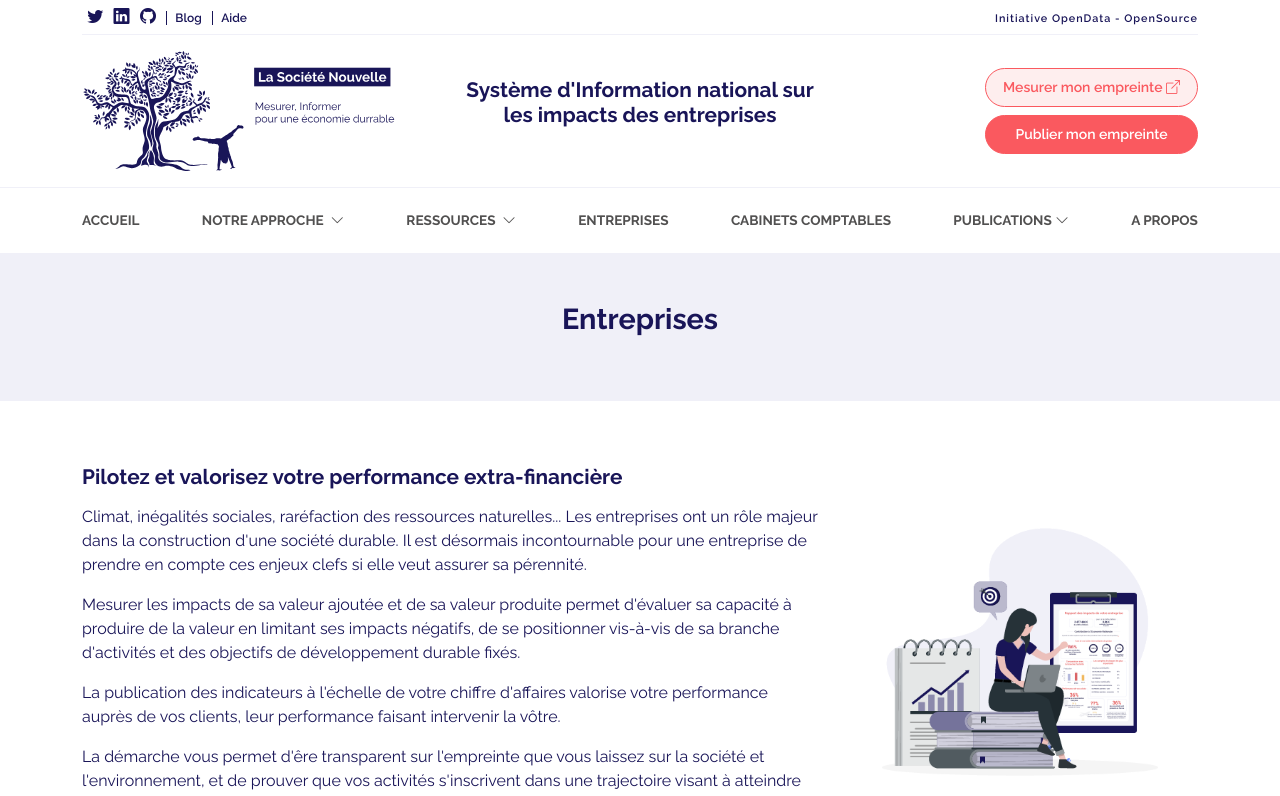
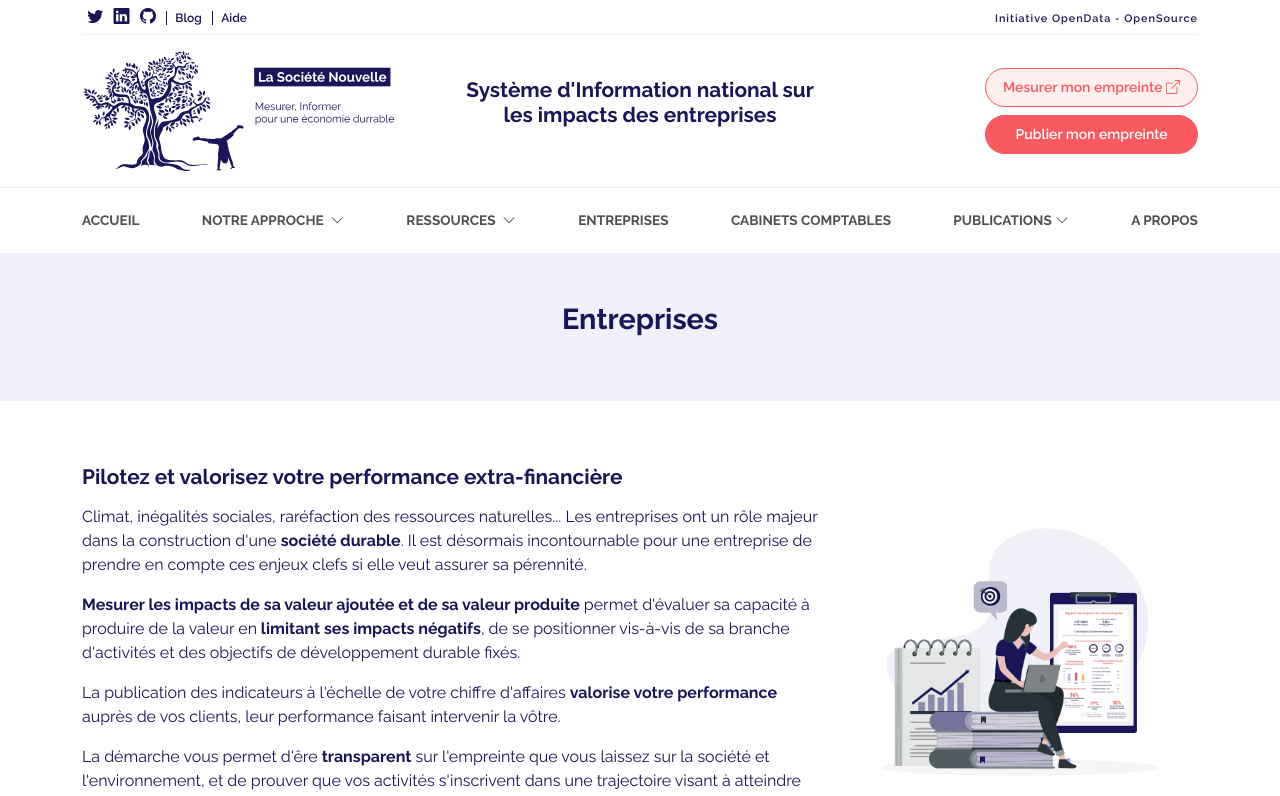
Before and after one commit to La-Societe-Nouvelle/LaSocieteNouvelle-Website, a Next.js app: page /entreprises in a window 1280 px wide. Shown: the top 796 px of the page. Built offline with nearby package versions, Linux system fonts and the light colour scheme.

Commit message:
improve SEO

```diff
--- a/src/pages/entreprises.js
+++ b/src/pages/entreprises.js
@@ -14,34 +14,34 @@ const Entreprises = () => {
               <p>
                 Climat, inégalités sociales, raréfaction des ressources
                 naturelles... Les entreprises ont un rôle majeur dans la
-                construction d'une société durable. Il est désormais
+                construction d'une <strong>société durable</strong>. Il est désormais
                 incontournable pour une entreprise de prendre en compte ces
                 enjeux clefs si elle veut assurer sa pérennité.
               </p>
               <p>
-                Mesurer les impacts de sa valeur ajoutée et de sa valeur
-                produite permet d'évaluer sa capacité à produire de la valeur en
-                limitant ses impacts négatifs, de se positionner vis-à-vis de sa
+              <strong>Mesurer les impacts de sa valeur ajoutée et de sa valeur
+                produite</strong> permet d'évaluer sa capacité à produire de la valeur en
+                <strong> limitant ses impacts négatifs</strong>, de se positionner vis-à-vis de sa
                 branche d'activités et des objectifs de développement durable
                 fixés.
               </p>
               <p>
                 La publication des indicateurs à l'échelle de votre chiffre
-                d'affaires valorise votre performance auprès de vos clients,
+                d'affaires <b>valorise votre performance</b> auprès de vos clients,
                 leur performance faisant intervenir la vôtre.
               </p>
               <p>
-                La démarche vous permet d'êre transparent sur l'empreinte que
+                La démarche vous permet d'êre <b>transparent</b> sur l'empreinte que
                 vous laissez sur la société et l'environnement, et de prouver
                 que vos activités s'inscrivent dans une trajectoire visant à
-                atteindre une économie soutenable.
+                atteindre une <strong>économie soutenable</strong>.
               </p>
             </Col>
             <Col className="text-end">
               <Image
                 fluid
                 src="/illustrations/mesure-entreprise.svg"
-                alt="Illustration Entreprises"
+                alt="Illustration pour les entreprises avec représentation des données"
               />
             </Col>
           </Row>
```
Also changed, not shown: src/pages/a-propos.js (+69 -68 lines), src/pages/cabinets-comptables.js (+6 -3 lines), 1 other file (tests, documents, lock files or other folders).
